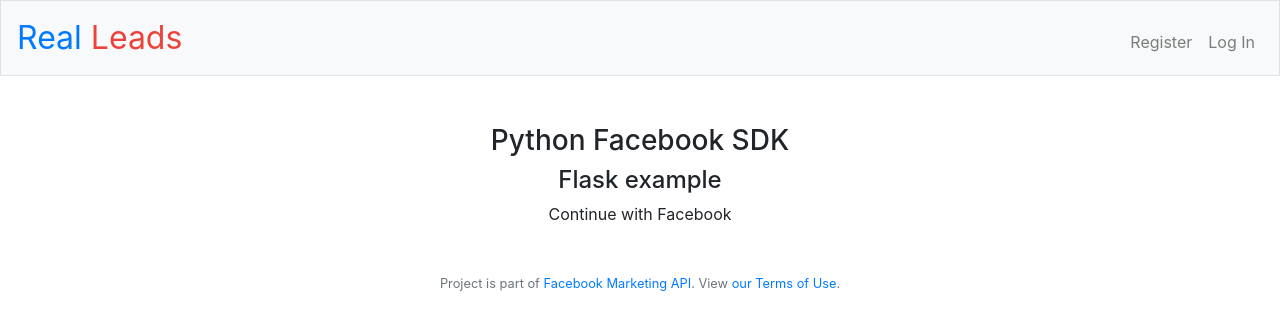
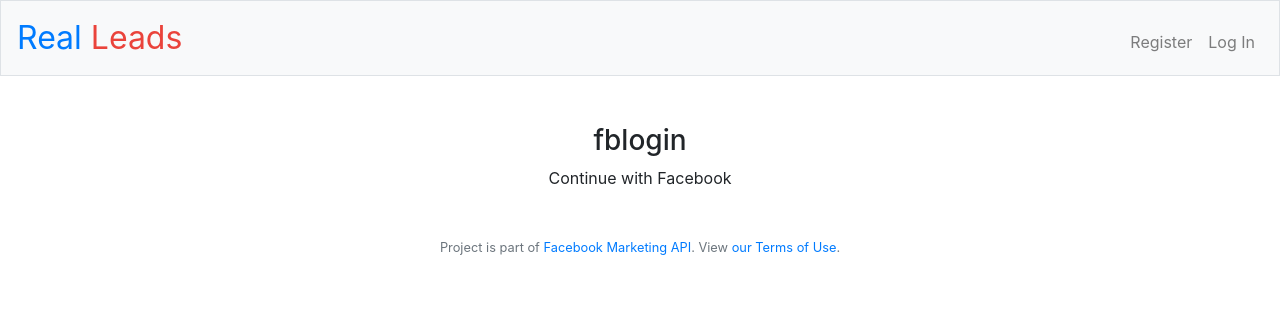
Before and after one commit to justineshaw/fbv37, a Python web app: template templates/fblogin.html in a window 1280 px wide. Shown: the top 336 px of the page. Run offline with Jinja, Linux system fonts and the light colour scheme; the template is opened without the code that fills it, so the values that code supplies are empty; some libraries are stand-ins or nearby versions.

Commit message:
finished setting up local workflow

```diff
--- a/application.py
+++ b/application.py
@@ -70,7 +70,7 @@ from random import randint
 # log in info
 
 app_secret = os.getenv("APP_SECRET")  # os.environ["APP_SECRET"]
-app_id = '342529826361699' #test app #main app: '2446850972202703'  #!!be sure to change web_id in JS SDK in layout.html
+app_id = os.getenv("APP_ID")  #main_all_id:"342529826361699" DEV_ID:"388836281818509"    (!)be sure to also change in layout.html file
 # id = 'act_804097463107225' # Justin Shaw ad account is 'act_804097463107225', test ad account is 'act_255618438702332'
 # page_id:'1775351279446344' # Shaw Marketing page id
 
@@ -1246,7 +1246,7 @@ for code in default_exceptions:
 
 
 if __name__ == '__main__':
- app.debug = False
+ app.debug = True
  port = int(os.environ.get('PORT', 5000))  #getenv  # port = int(os.environ.get('PORT', 5000))
  app.run(host='0.0.0.0', port=port)
  # app.run(host='0.0.0.0', port=8000)
--- a/templates/fblogin.html
+++ b/templates/fblogin.html
@@ -6,9 +6,7 @@
 
 {% block main %}
 <div class="center">
-    <h3>Python Facebook SDK</h3>
-    <h4>Flask example</h4>
-    <!--removed the following scopes for test app 1: business_management, read_page_mailboxes-->
+    <h3>fblogin</h3>
     <div class="fb-login-button" data-size='xlarge' data-scope="public_profile,email, pages_messaging, ads_management, ads_read, manage_pages, pages_show_list, leads_retrieval">
         Continue with Facebook
     </div>
--- a/templates/layout.html
+++ b/templates/layout.html
@@ -93,7 +93,7 @@
       <script type="text/javascript">
               window.fbAsyncInit = function() {
                   FB.init({
-                      appId      : '342529826361699',
+                      appId      : '388836281818509',
                       status     : true,
                       cookie     : true,
                       version    : 'v3.2',
```
Also changed, not shown: templates/leadadlogin.html (deleted, +0 -17 lines), 1 other file.
